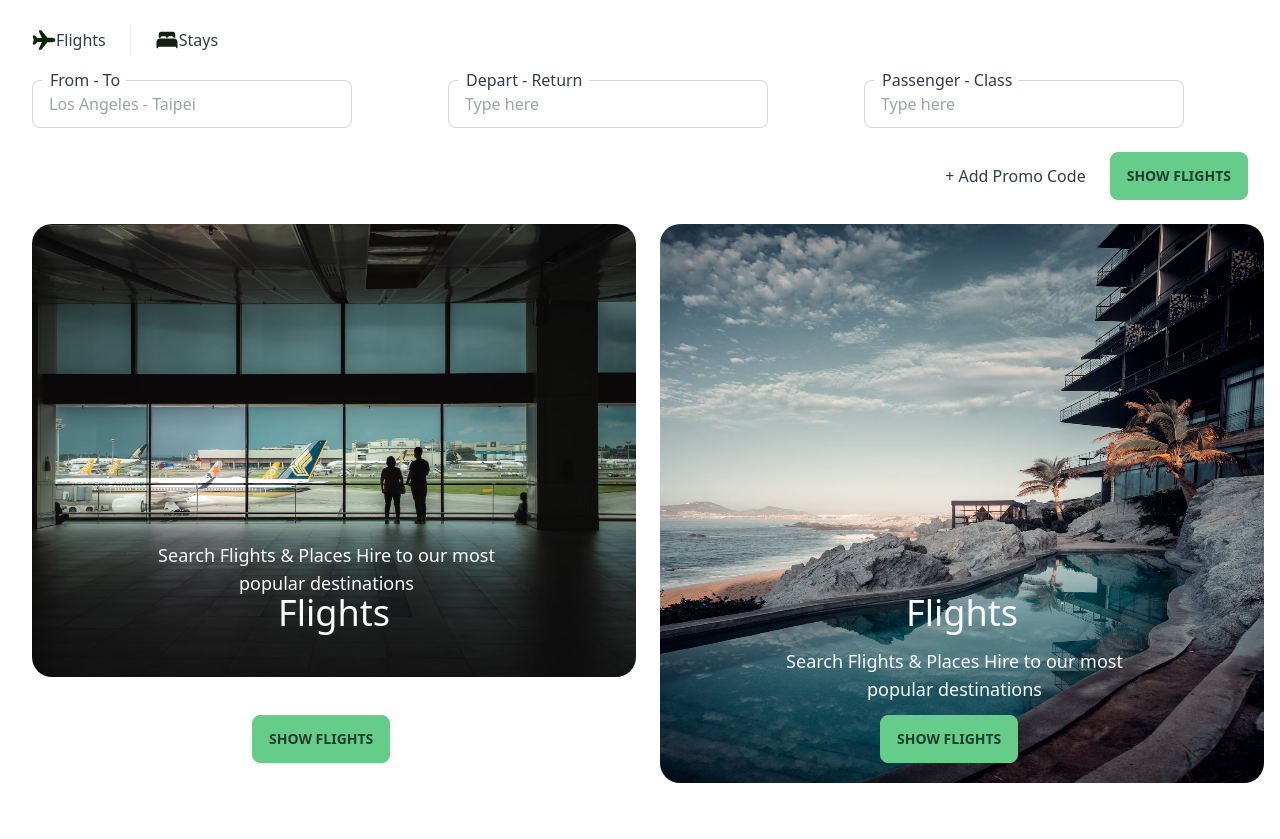
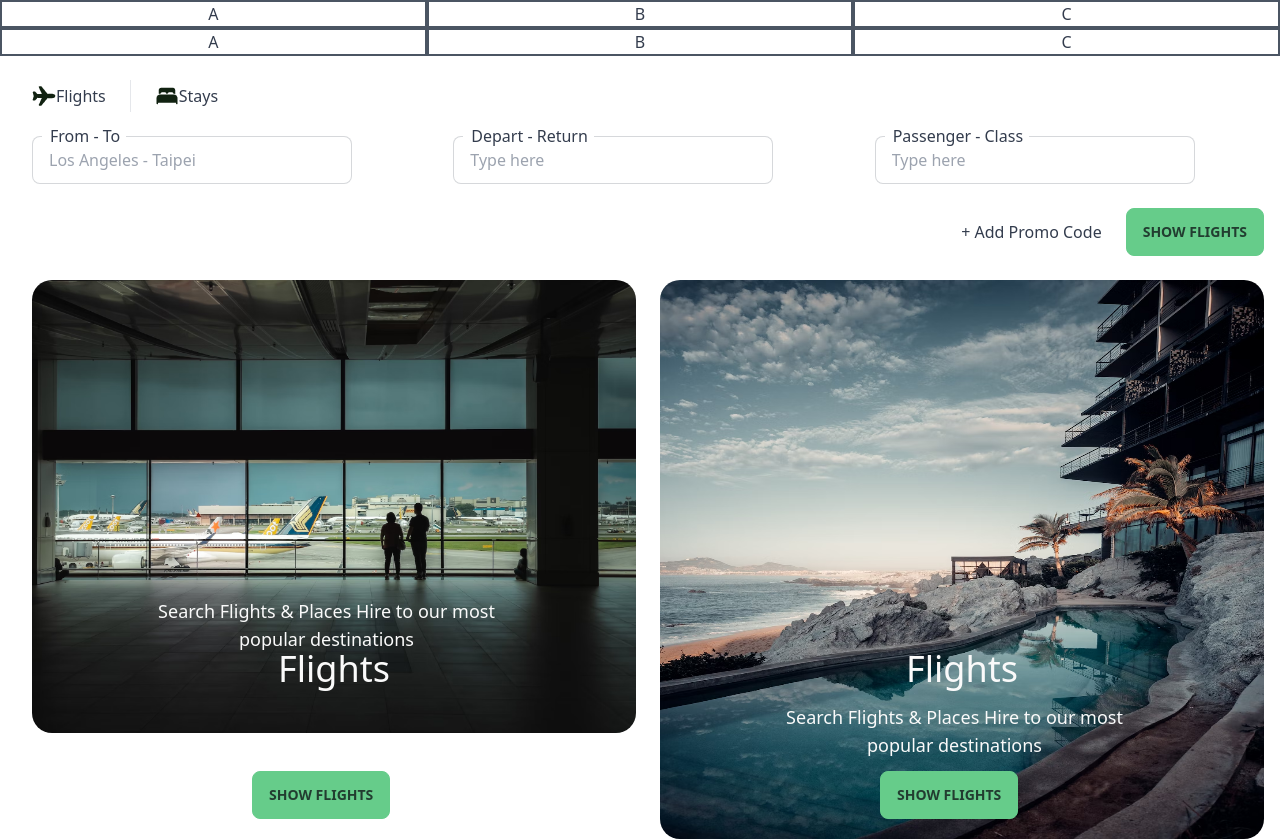
Before and after one commit to kingkwongsta/Golobe-Travel-Agency, a Next.js app: page / in a window 1280 px wide. Before the commit the page ends 800 px from the top, so only its background shows below. Built offline with nearby package versions, Linux system fonts and the light colour scheme.

Commit message:
testing the center of components

```diff
--- /dev/null
+++ b/src/components/center.jsx
@@ -0,0 +1,14 @@
+export default function Center(props) {
+  return (
+    <div
+      style={{
+        display: "flex",
+        justifyContent: "center",
+        alignItems: "center",
+        height: "100vh",
+      }}
+    >
+      {props.children}
+    </div>
+  );
+}
--- a/src/components/search/searchbar.jsx
+++ b/src/components/search/searchbar.jsx
@@ -5,7 +5,7 @@ import stays from "./../../../public/bed.png";
 
 export default function SearchBar() {
   return (
-    <div className="mx-[32px] max-w-[1232px]">
+    <div className="mx-[32px] min-w-[1232px]">
       {/*-------- FLIGHTS OR STAY --------*/}
       <div className="top-icons flex flex-row items-center gap-6 my-6">
         <div className="flex flex-row">
--- /dev/null
+++ b/src/components/test.jsx
@@ -0,0 +1,11 @@
+export default function Test() {
+  return (
+    <>
+      <div className="flex text-center">
+        <div className="flex-1 border-gray-600 border-solid border-2">A</div>
+        <div className="flex-1 border-gray-600 border-solid border-2">B</div>
+        <div className="flex-1 border-gray-600 border-solid border-2">C</div>
+      </div>
+    </>
+  );
+}
--- a/src/pages/index.tsx
+++ b/src/pages/index.tsx
@@ -5,6 +5,8 @@ import NavBar from "../components/navbar";
 import SearchBar from "../components/search/searchbar";
 import Discover from "../components/discover/discover";
 import TravelCard from "./../components/travelcard";
+import Test from "./../components/test";
+import Center from "./../components/center";
 
 const inter = Inter({ subsets: ["latin"] });
 
@@ -17,7 +19,9 @@ export default function Home() {
         <meta name="viewport" content="width=device-width, initial-scale=1" />
         <link rel="icon" href="/favicon.ico" />
       </Head>
-      <main>
+      <Test />
+      <main className="">
+        <Test />
         <SearchBar />
         <TravelCard />
       </main>
```
